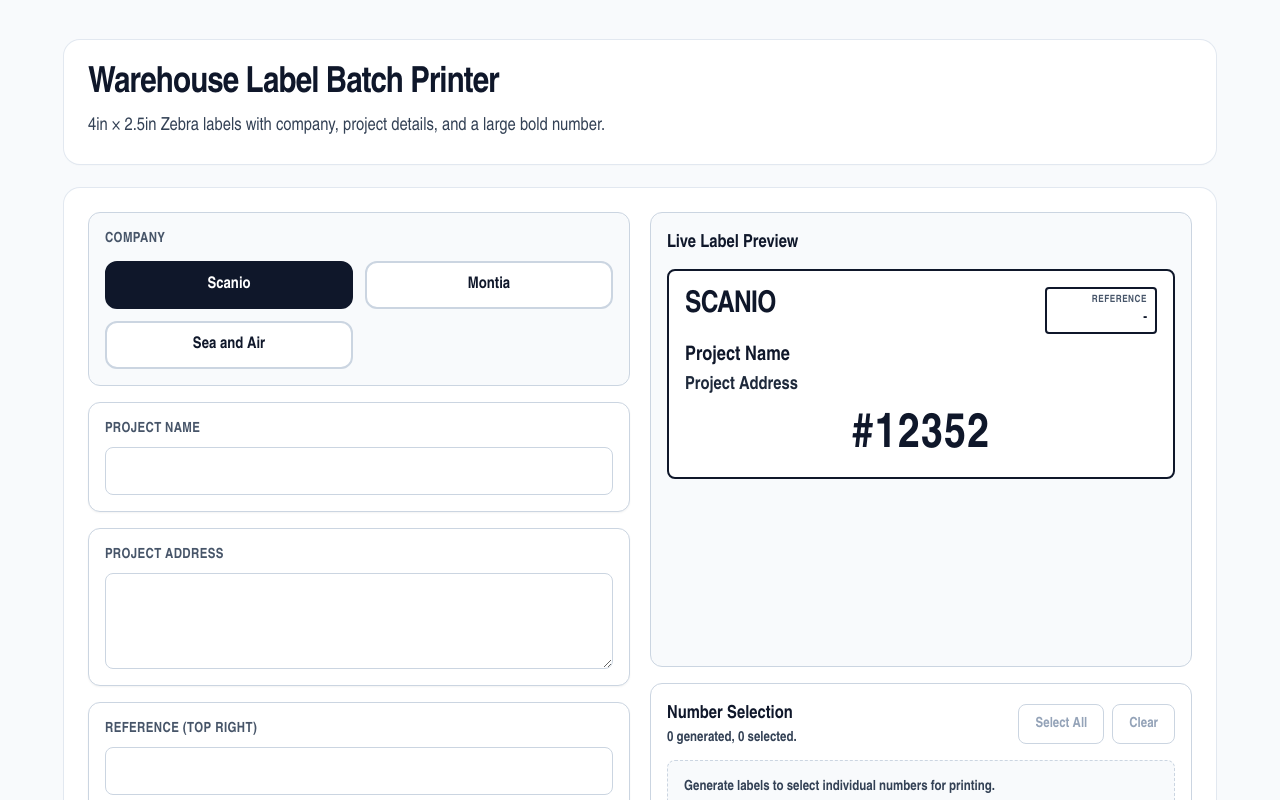
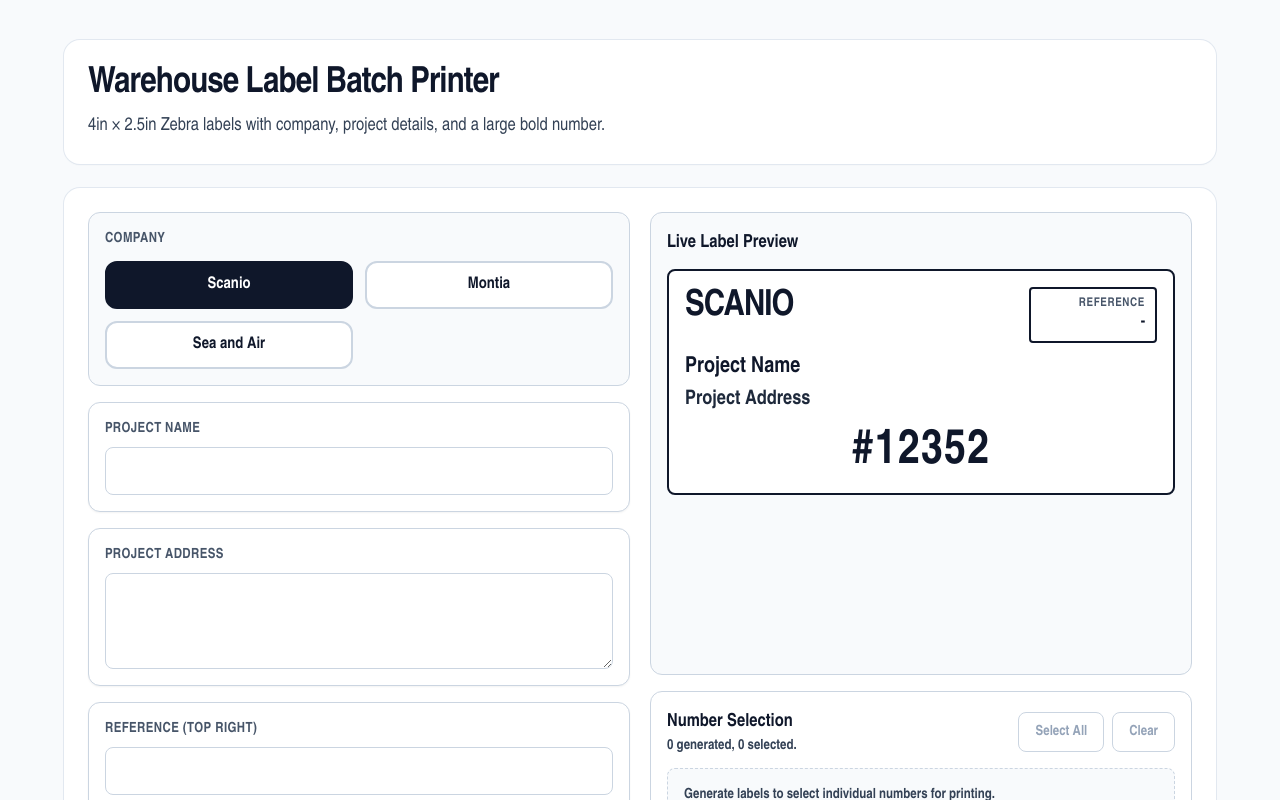
Before and after one commit to ScanioMoving/Printer, a Next.js app: page / in a window 1280 px wide. Shown: the top 800 px of the page. Built offline with nearby package versions, Linux system fonts and the light colour scheme.

Commit message:
Increase label text sizing for company, project, address, and reference

```diff
--- a/app/globals.css
+++ b/app/globals.css
@@ -45,7 +45,7 @@
 
 .print-company {
   margin: 0;
-  font-size: 0.34in;
+  font-size: 0.37in;
   font-weight: 900;
   line-height: 0.95;
   text-transform: uppercase;
@@ -53,16 +53,16 @@
 }
 
 .print-reference-box {
-  min-width: 1.18in;
+  min-width: 1.3in;
   border: 0.02in solid #000000;
-  padding: 0.02in 0.04in;
+  padding: 0.03in 0.05in;
   box-sizing: border-box;
   text-align: right;
 }
 
 .print-reference-label {
   margin: 0;
-  font-size: 0.1in;
+  font-size: 0.12in;
   font-weight: 800;
   line-height: 1;
   letter-spacing: 0.01in;
@@ -71,7 +71,7 @@
 
 .print-reference-value {
   margin: 0.01in 0 0;
-  font-size: 0.14in;
+  font-size: 0.17in;
   font-weight: 900;
   line-height: 1.05;
   word-break: break-word;
@@ -80,14 +80,14 @@
 
 .print-project {
   margin: 0;
-  font-size: 0.2in;
+  font-size: 0.23in;
   font-weight: 800;
   line-height: 1.05;
 }
 
 .print-address {
   margin: 0;
-  font-size: 0.17in;
+  font-size: 0.2in;
   font-weight: 700;
   line-height: 1.05;
   white-space: pre-wrap;
--- a/app/page.tsx
+++ b/app/page.tsx
@@ -338,14 +338,14 @@
                   <h2 className="text-lg font-extrabold text-ink">Live Label Preview</h2>
                   <div className="mt-3 rounded-lg border-2 border-slate-900 bg-white p-4">
                     <div className="flex items-start justify-between gap-3">
-                      <p className="text-3xl font-black uppercase tracking-tight">{company}</p>
-                      <div className="min-w-28 rounded border-2 border-slate-900 px-2 py-1 text-right">
-                        <p className="text-[10px] font-bold uppercase tracking-wider text-slate-600">Reference</p>
-                        <p className="text-sm font-extrabold text-ink">{referenceText.trim() || "-"}</p>
+                      <p className="text-4xl font-black uppercase tracking-tight">{company}</p>
+                      <div className="min-w-32 rounded border-2 border-slate-900 px-2.5 py-1.5 text-right">
+                        <p className="text-xs font-bold uppercase tracking-wider text-slate-600">Reference</p>
+                        <p className="text-base font-extrabold text-ink">{referenceText.trim() || "-"}</p>
                       </div>
                     </div>
-                    <p className="mt-2 text-xl font-black">{projectName.trim() || "Project Name"}</p>
-                    <p className="mt-1 whitespace-pre-wrap text-lg font-bold leading-tight text-slate-800">
+                    <p className="mt-2 text-[22px] font-black">{projectName.trim() || "Project Name"}</p>
+                    <p className="mt-1 whitespace-pre-wrap text-xl font-bold leading-tight text-slate-800">
                       {projectAddress.trim() || "Project Address"}
                     </p>
                     <div className="mt-4 text-center">
```
